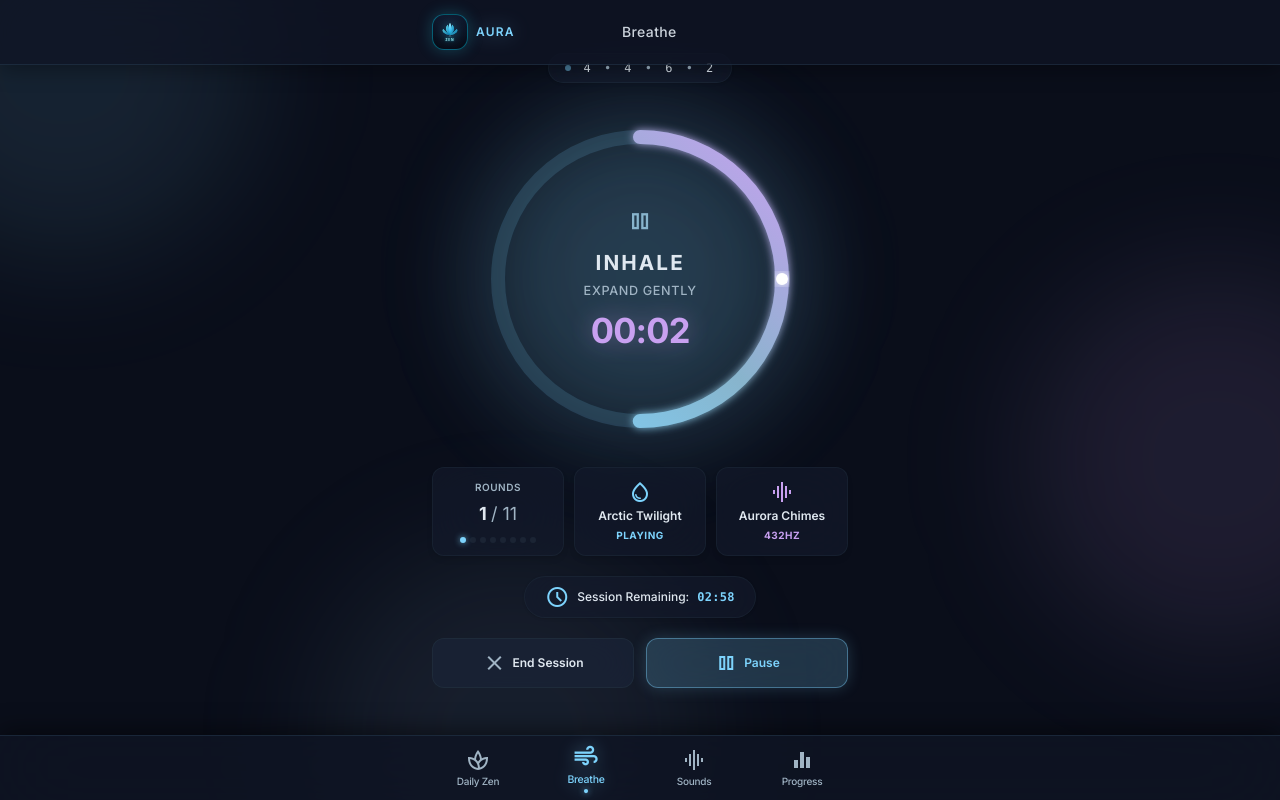
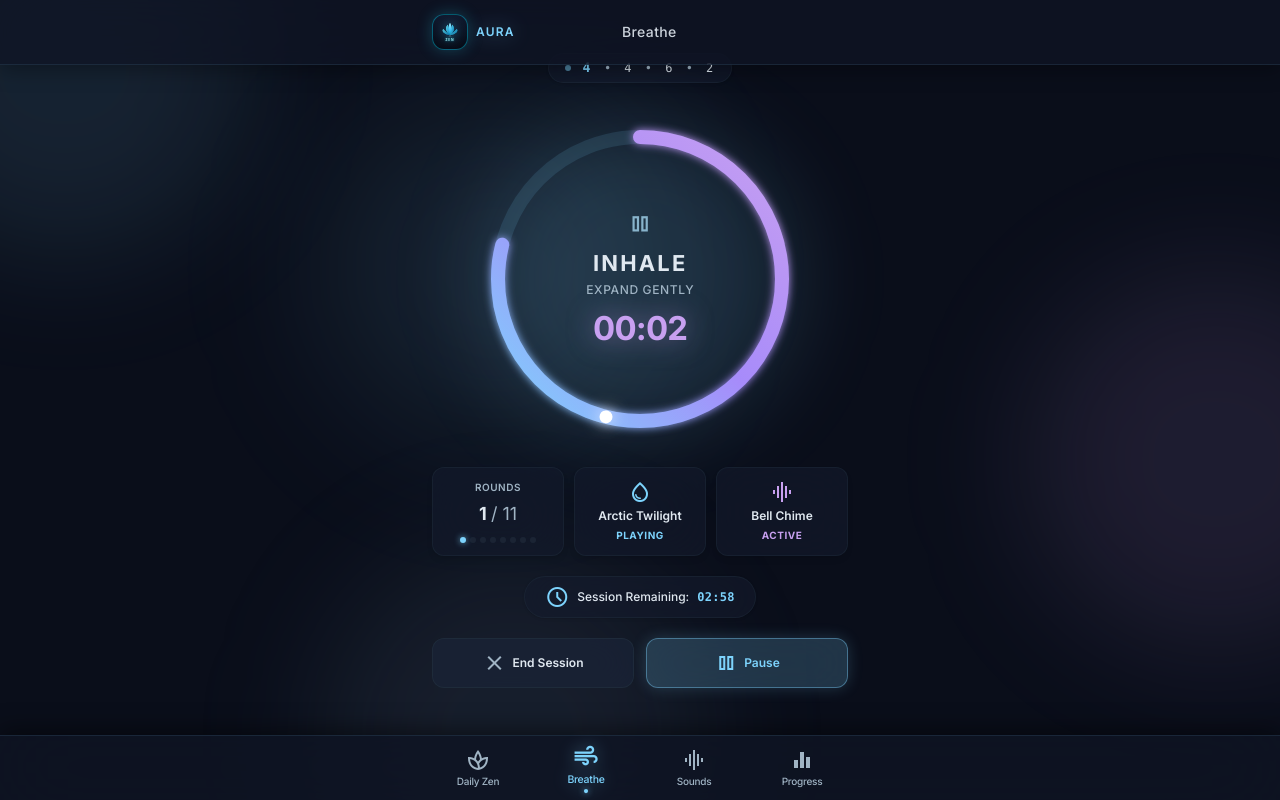
Before and after one commit to digant2207/Aura-Breathe, a React (Vite) app: page / in a window 1280 px wide. Both pictures are taken after a click on the element 521 px from the left and 1020 px from the top of the page. Shown: the part 19-819 px from the top of the page. Built offline with nearby package versions, Linux system fonts and the light colour scheme.

Commit message:
feat: smooth 60fps breathing animation with clockwise inhale and anticlockwise exhale

```diff
--- a/src/components/BreatheScreen.tsx
+++ b/src/components/BreatheScreen.tsx
@@ -10,6 +10,9 @@ interface BreatheScreenProps {
   onChangeSoundName?: (name: string) => void;
   transitionBellEnabled?: boolean;
 }
+
+// Gentle biological sinusoidal easing for natural, organic breathing
+const easeInOutSine = (x: number): number => -(Math.cos(Math.PI * x) - 1) / 2;
 
 export const BreatheScreen: React.FC<BreatheScreenProps> = ({
   pattern,
@@ -27,13 +30,36 @@ export const BreatheScreen: React.FC<BreatheScreenProps> = ({
   // Breath cycle state
   const [phase, setPhase] = useState<BreathPhase>('inhale');
   const [phaseSecRemaining, setPhaseSecRemaining] = useState<number>(pattern.inhale || 4);
-  const [cycleProgress, setCycleProgress] = useState<number>(0); // 0 to 1
+  const [fillProgress, setFillProgress] = useState<number>(0); // 0 (empty) to 1 (full)
+  const [orbScale, setOrbScale] = useState<number>(0.9);
 
   // Rounds
   const totalCycleSeconds = Math.max(1, pattern.inhale + pattern.hold1 + pattern.exhale + pattern.hold2);
   const calculatedTotalRounds = Math.max(1, Math.round(totalSessionSec / totalCycleSeconds));
   const [currentRound, setCurrentRound] = useState<number>(1);
   const completedSecondsRef = useRef<number>(0);
+
+  // High precision animation timestamp refs
+  const phaseStartTimeRef = useRef<number>(performance.now());
+  const pausedAtRef = useRef<number | null>(null);
+  const phaseRef = useRef<BreathPhase>('inhale');
+  const patternRef = useRef<BreathPattern>(pattern);
+  const isPausedRef = useRef<boolean>(isPaused);
+  const isCompletedRef = useRef<boolean>(isCompleted);
+  const transitionBellEnabledRef = useRef<boolean>(transitionBellEnabled);
+
+  // Keep refs synchronized
+  useEffect(() => {
+    phaseRef.current = phase;
+  }, [phase]);
+
+  useEffect(() => {
+    patternRef.current = pattern;
+  }, [pattern]);
+
+  useEffect(() => {
+    transitionBellEnabledRef.current = transitionBellEnabled;
+  }, [transitionBellEnabled]);
 
   // Sound playing state
   const [soundPlaying, setSoundPlaying] = useState<boolean>(true);
@@ -56,7 +82,23 @@ export const BreatheScreen: React.FC<BreatheScreenProps> = ({
     };
   }, [activeSoundName]);
 
-  // Main session timer interval
+  // Handle pause and resume without animation skips
+  useEffect(() => {
+    isPausedRef.current = isPaused;
+    if (isPaused) {
+      pausedAtRef.current = performance.now();
+    } else if (pausedAtRef.current !== null) {
+      const pauseDuration = performance.now() - pausedAtRef.current;
+      phaseStartTimeRef.current += pauseDuration;
+      pausedAtRef.current = null;
+    }
+  }, [isPaused]);
+
+  useEffect(() => {
+    isCompletedRef.current = isCompleted;
+  }, [isCompleted]);
+
+  // Overall session seconds counter
   useEffect(() => {
     if (isPaused || isCompleted) return;
 
@@ -70,74 +112,113 @@ export const BreatheScreen: React.FC<BreatheScreenProps> = ({
         completedSecondsRef.current += 1;
         return prev - 1;
       });
+    }, 1000);
 
-      // Breath phase step countdown
-      setPhaseSecRemaining((prevSec) => {
-        if (prevSec <= 1) {
-          // Transition to next phase
+    return () => window.clearInterval(interval);
+  }, [isPaused, isCompleted]);
+
+  // Helper to determine phase duration in seconds
+  const getPhaseDuration = (currentPhase: BreathPhase, currentPattern: BreathPattern): number => {
+    switch (currentPhase) {
+      case 'inhale':
+        return Math.max(1, currentPattern.inhale);
+      case 'hold1':
+        return Math.max(1, currentPattern.hold1);
+      case 'exhale':
+        return Math.max(1, currentPattern.exhale);
+      case 'hold2':
+        return Math.max(1, currentPattern.hold2);
+    }
+  };
+
+  // Main 60 FPS silky-smooth animation & phase transition loop
+  useEffect(() => {
+    let animFrameId: number;
+    phaseStartTimeRef.current = performance.now();
+
+    const loop = (now: number) => {
+      if (!isPausedRef.current && !isCompletedRef.current) {
+        const curPhase = phaseRef.current;
+        const curPattern = patternRef.current;
+        const durationSec = getPhaseDuration(curPhase, curPattern);
+        const durationMs = durationSec * 1000;
+        const elapsedMs = now - phaseStartTimeRef.current;
+        const rawFraction = Math.min(1, Math.max(0, elapsedMs / durationMs));
+
+        // 1. Calculate continuous fill progress (0 = empty, 1 = full)
+        let currentFill = 0;
+        let scale = 1.0;
+
+        if (curPhase === 'inhale') {
+          // Clockwise fill from 0% to 100%
+          const eased = easeInOutSine(rawFraction);
+          currentFill = eased;
+          scale = 0.90 + 0.25 * eased;
+        } else if (curPhase === 'hold1') {
+          // Hold full at 100% with gentle breathing resonance
+          currentFill = 1.0;
+          scale = 1.15 + 0.015 * Math.sin(now * 0.003);
+        } else if (curPhase === 'exhale') {
+          // Anticlockwise empty from 100% down to 0%
+          const eased = easeInOutSine(rawFraction);
+          currentFill = 1.0 - eased;
+          scale = 1.15 - 0.27 * eased;
+        } else if (curPhase === 'hold2') {
+          // Hold empty at 0% in calm stillness
+          currentFill = 0.0;
+          scale = 0.88;
+        }
+
+        setFillProgress(currentFill);
+        setOrbScale(scale);
+
+        // 2. Numerical countdown display
+        const secRemaining = Math.max(0, Math.ceil(durationSec * (1 - rawFraction)));
+        setPhaseSecRemaining(secRemaining);
+
+        // 3. Handle phase completion and seamless transition
+        if (elapsedMs >= durationMs) {
           let nextPhase: BreathPhase = 'inhale';
-          let nextSec = 4;
 
-          if (phase === 'inhale') {
-            if (pattern.hold1 > 0) {
+          if (curPhase === 'inhale') {
+            if (curPattern.hold1 > 0) {
               nextPhase = 'hold1';
-              nextSec = pattern.hold1;
             } else {
               nextPhase = 'exhale';
-              nextSec = pattern.exhale;
             }
-          } else if (phase === 'hold1') {
+          } else if (curPhase === 'hold1') {
             nextPhase = 'exhale';
-            nextSec = pattern.exhale;
-          } else if (phase === 'exhale') {
-            if (pattern.hold2 > 0) {
+          } else if (curPhase === 'exhale') {
+            if (curPattern.hold2 > 0) {
               nextPhase = 'hold2';
-              nextSec = pattern.hold2;
             } else {
               nextPhase = 'inhale';
-              nextSec = pattern.inhale;
               setCurrentRound((r) => Math.min(calculatedTotalRounds, r + 1));
             }
-          } else if (phase === 'hold2') {
+          } else if (curPhase === 'hold2') {
             nextPhase = 'inhale';
-            nextSec = pattern.inhale;
             setCurrentRound((r) => Math.min(calculatedTotalRounds, r + 1));
           }
 
+          // Sound chime cues
+          if (transitionBellEnabledRef.current) {
+            audioEngine.playTransitionChime(
+              nextPhase === 'inhale' ? 432 : nextPhase === 'hold1' ? 324 : 216
+            );
+          }
+
           setPhase(nextPhase);
-          if (transitionBellEnabled) {
-            audioEngine.playTransitionChime(nextPhase === 'inhale' ? 432 : nextPhase === 'hold1' ? 324 : 216);
-          }
-          return nextSec;
+          phaseRef.current = nextPhase;
+          phaseStartTimeRef.current = now;
         }
-        return prevSec - 1;
-      });
-    }, 1000);
+      }
 
-    return () => window.clearInterval(interval);
-  }, [isPaused, isCompleted, phase, pattern, calculatedTotalRounds, transitionBellEnabled]);
-
-  // Smooth sub-second cycle progress animation
-  useEffect(() => {
-    let animFrame: number;
-    const updateProgress = () => {
-      const currentPhaseDuration =
-        phase === 'inhale'
-          ? pattern.inhale
-          : phase === 'hold1'
-          ? pattern.hold1
-          : phase === 'exhale'
-          ? pattern.exhale
-          : pattern.hold2;
-
-      const progressFraction = Math.max(0, Math.min(1, 1 - phaseSecRemaining / Math.max(1, currentPhaseDuration)));
-      setCycleProgress(progressFraction);
-      animFrame = requestAnimationFrame(updateProgress);
+      animFrameId = requestAnimationFrame(loop);
     };
 
-    animFrame = requestAnimationFrame(updateProgress);
-    return () => cancelAnimationFrame(animFrame);
-  }, [phase, phaseSecRemaining, pattern]);
+    animFrameId = requestAnimationFrame(loop);
+    return () => cancelAnimationFrame(animFrameId);
+  }, [calculatedTotalRounds]);
 
   const toggleSound = () => {
     if (soundPlaying) {
@@ -158,47 +239,65 @@ export const BreatheScreen: React.FC<BreatheScreenProps> = ({
   const getPhaseDisplay = () => {
     switch (phase) {
       case 'inhale':
-        return { label: 'INHALE', subtext: 'EXPAND GENTLY', scale: 1.15 };
+        return { label: 'INHALE', subtext: 'EXPAND GENTLY' };
       case 'hold1':
-        return { label: 'HOLD', subtext: 'SUSTAIN SOFTLY', scale: 1.15 };
+        return { label: 'HOLD', subtext: 'SUSTAIN SOFTLY' };
       case 'exhale':
-        return { label: 'EXHALE', subtext: 'RELEASE FULLY', scale: 0.88 };
+        return { label: 'EXHALE', subtext: 'RELEASE FULLY' };
       case 'hold2':
-        return { label: 'REST', subtext: 'STILLNESS', scale: 0.88 };
+        return { label: 'REST', subtext: 'STILLNESS' };
     }
   };
 
   const currentDisplay = getPhaseDisplay();
 
-  // Angle for circular bead indicator
-  const beadAngle = cycleProgress * 360;
+  // Circle Geometry
   const beadRadius = 142; // px
-  const beadX = 160 + beadRadius * Math.cos(((beadAngle - 90) * Math.PI) / 180);
-  const beadY = 160 + beadRadius * Math.sin(((beadAngle - 90) * Math.PI) / 180);
+  const circumference = 2 * Math.PI * beadRadius; // ~892.21 px
+
+  // Stroke Dashoffset:
+  // At fillProgress = 0 -> offset = circumference (empty)
+  // At fillProgress = 1 -> offset = 0 (full)
+  // Inhale: fillProgress goes 0 -> 1 (clockwise fill)
+  // Hold: fillProgress = 1 (held steady)
+  // Exhale: fillProgress goes 1 -> 0 (anticlockwise empty)
+  // Rest: fillProgress = 0 (held steady)
+  const strokeDashoffset = circumference * (1 - fillProgress);
+
+  // Orbiting Bead calculation tracking the stroke tip:
+  // fillProgress = 0 -> angle = -90 deg (12 o'clock / top)
+  // fillProgress = 1 -> angle = 270 deg (full 360 deg turn back to top)
+  const beadAngleDeg = -90 + fillProgress * 360;
+  const beadRad = (beadAngleDeg * Math.PI) / 180;
+  const beadX = 160 + beadRadius * Math.cos(beadRad);
+  const beadY = 160 + beadRadius * Math.sin(beadRad);
 
   return (
     <div className="flex flex-col items-center w-full max-w-md mx-auto px-4 pb-28 pt-2 relative select-none">
       {/* Background Ambience Glow */}
-      <div className="absolute top-20 left-1/2 -translate-x-1/2 w-72 h-72 bg-primary/10 rounded-full blur-3xl pointer-events-none" />
+      <div
+        className="absolute top-20 left-1/2 -translate-x-1/2 w-72 h-72 bg-primary/10 rounded-full blur-3xl pointer-events-none transition-transform duration-700 ease-out"
+        style={{ transform: `translateX(-50%) scale(${orbScale * 1.1})` }}
+      />
 
       {/* Top Breath Timing Pill: • 4 • 8 • 4 • 0 */}
       <div className="flex items-center gap-3 px-4 py-1.5 rounded-full bg-surface-container/60 backdrop-blur-xl border border-outline-variant/30 text-xs font-mono tracking-widest text-on-surface shadow-sm mb-6">
         <span className="w-1.5 h-1.5 rounded-full bg-primary animate-pulse" />
-        <span>{pattern.inhale}</span>
+        <span className={phase === 'inhale' ? 'text-primary font-bold scale-110' : ''}>{pattern.inhale}</span>
         <span className="text-on-surface-variant">•</span>
-        <span>{pattern.hold1}</span>
+        <span className={phase === 'hold1' ? 'text-tertiary font-bold scale-110' : ''}>{pattern.hold1}</span>
         <span className="text-on-surface-variant">•</span>
-        <span>{pattern.exhale}</span>
+        <span className={phase === 'exhale' ? 'text-secondary font-bold scale-110' : ''}>{pattern.exhale}</span>
         <span className="text-on-surface-variant">•</span>
-        <span>{pattern.hold2}</span>
+        <span className={phase === 'hold2' ? 'text-primary font-bold scale-110' : ''}>{pattern.hold2}</span>
       </div>
 
       {/* Center Breathing Orb Ring */}
       <div className="relative w-80 h-80 flex items-center justify-center my-3">
-        {/* Outer Aura Glow */}
+        {/* Outer Dynamic Aura Glow synchronized with breath scale */}
         <div
-          className="absolute inset-4 rounded-full bg-primary/15 blur-2xl transition-transform duration-1000 ease-in-out"
-          style={{ transform: `scale(${currentDisplay.scale})` }}
+          className="absolute inset-4 rounded-full bg-primary/15 blur-2xl pointer-events-none"
+          style={{ transform: `scale(${orbScale})` }}
         />
 
         {/* SVG Circular Ring and Orbiting Bead */}
@@ -206,10 +305,10 @@ export const BreatheScreen: React.FC<BreatheScreenProps> = ({
           <defs>
             <linearGradient id="ringGradient" x1="0%" y1="0%" x2="100%" y2="100%">
               <stop offset="0%" stopColor="#7dd3fc" />
-              <stop offset="50%" stopColor="#88b4cc" />
+              <stop offset="50%" stopColor="#a78bfa" />
               <stop offset="100%" stopColor="#c8a0f0" />
             </linearGradient>
-            <filter id="glow">
+            <filter id="glow" x="-20%" y="-20%" width="140%" height="140%">
               <feGaussianBlur stdDeviation="4" result="coloredBlur" />
               <feMerge>
                 <feMergeNode in="coloredBlur" />
@@ -224,11 +323,11 @@ export const BreatheScreen: React.FC<BreatheScreenProps> = ({
             cy="160"
             r={beadRadius}
             fill="none"
-            stroke="rgba(125, 211, 252, 0.15)"
+            stroke="rgba(125, 211, 252, 0.12)"
             strokeWidth="14"
           />
 
-          {/* Active Glowing Circle Ring */}
+          {/* Active Glowing Circle Ring (Smooth 60fps fill & empty) */}
           <circle
             cx="160"
             cy="160"
@@ -237,27 +336,27 @@ export const BreatheScreen: React.FC<BreatheScreenProps> = ({
             stroke="url(#ringGradient)"
             strokeWidth="14"
             strokeLinecap="round"
-            strokeDasharray={2 * Math.PI * beadRadius}
-            strokeDashoffset={2 * Math.PI * beadRadius * (1 - cycleProgress)}
+            strokeDasharray={circumference}
+            strokeDashoffset={strokeDashoffset}
             filter="url(#glow)"
-            className="transition-[stroke-dashoffset] duration-300"
           />
 
-          {/* Progress Bead */}
+          {/* Orbiting Progress Bead tracking the stroke tip */}
           <circle
             cx={beadX}
             cy={beadY}
-            r="6"
+            r="6.5"
             fill="#ffffff"
-            className="shadow-[0_0_12px_#ffffff]"
             filter="url(#glow)"
+            className="drop-shadow-[0_0_8px_rgba(255,255,255,0.9)]"
+            opacity={fillProgress > 0.005 ? 1 : 0.4}
           />
         </svg>
 
-        {/* Center Text Information */}
+        {/* Center Text Information synchronized with breathing expansion */}
         <div
-          className="flex flex-col items-center justify-center text-center z-10 transition-transform duration-1000 ease-in-out"
-          style={{ transform: `scale(${currentDisplay.scale})` }}
+          className="flex flex-col items-center justify-center text-center z-10 pointer-events-none"
+          style={{ transform: `scale(${orbScale})` }}
         >
           {/* Pause / Flow indicator */}
           <div className="text-secondary mb-1">
@@ -267,7 +366,7 @@ export const BreatheScreen: React.FC<BreatheScreenProps> = ({
           </div>
 
           {/* Phase Name: INHALE / HOLD / EXHALE / REST */}
-          <h2 className="text-lg font-headline font-bold tracking-widest text-on-surface">
+          <h2 className="text-xl font-headline font-bold tracking-widest text-on-surface">
             {currentDisplay.label}
           </h2>
 
@@ -277,7 +376,7 @@ export const BreatheScreen: React.FC<BreatheScreenProps> = ({
           </p>
 
           {/* Phase Digital Countdown */}
-          <div className="text-3xl font-headline font-bold text-tertiary tracking-tight mt-2 drop-shadow-[0_0_10px_rgba(200,160,240,0.4)]">
+          <div className="text-3xl font-headline font-bold text-tertiary tracking-tight mt-2 drop-shadow-[0_0_12px_rgba(200,160,240,0.5)]">
             {formatSeconds(phaseSecRemaining)}
           </div>
         </div>
@@ -306,11 +405,11 @@ export const BreatheScreen: React.FC<BreatheScreenProps> = ({
           </div>
         </div>
 
-        {/* Card 2: Glacial Rain */}
+        {/* Card 2: Sound Toggle */}
         <button
           type="button"
           onClick={toggleSound}
-          className="bg-surface-container/60 backdrop-blur-xl rounded-xl p-3 flex flex-col justify-between items-center text-center shadow-md border border-outline-variant/30 active:scale-95 transition-transform focus:outline-none"
+          className="bg-surface-container/60 backdrop-blur-xl rounded-xl p-3 flex flex-col justify-between items-center text-center shadow-md border border-outline-variant/30 active:scale-95 transition-transform focus:outline-none cursor-pointer"
         >
           <span className="material-symbols-outlined text-primary text-base">water_drop</span>
           <span className="text-xs font-semibold text-on-surface truncate w-full mt-1">
@@ -321,19 +420,19 @@ export const BreatheScreen: React.FC<BreatheScreenProps> = ({
           </span>
         </button>
 
-        {/* Card 3: Aurora Chimes */}
+        {/* Card 3: Aurora Chimes Preview */}
         <button
           type="button"
           onClick={() => audioEngine.playTransitionChime(432)}
-          className="bg-surface-container/60 backdrop-blur-xl rounded-xl p-3 flex flex-col justify-between items-center text-center shadow-md border border-outline-variant/30 active:scale-95 transition-transform focus:outline-none"
+          className="bg-surface-container/60 backdrop-blur-xl rounded-xl p-3 flex flex-col justify-between items-center text-center shadow-md border border-outline-variant/30 active:scale-95 transition-transform focus:outline-none cursor-pointer"
           title="Tap to preview chime"
         >
           <span className="material-symbols-outlined text-tertiary text-base">graphic_eq</span>
           <span className="text-xs font-semibold text-on-surface truncate w-full mt-1">
-            Aurora Chimes
+            Bell Chime
           </span>
           <span className="text-[10px] font-bold tracking-wider text-tertiary uppercase mt-1">
-            432HZ
+            {transitionBellEnabled ? 'ACTIVE' : 'MUTED'}
           </span>
         </button>
       </div>
```
